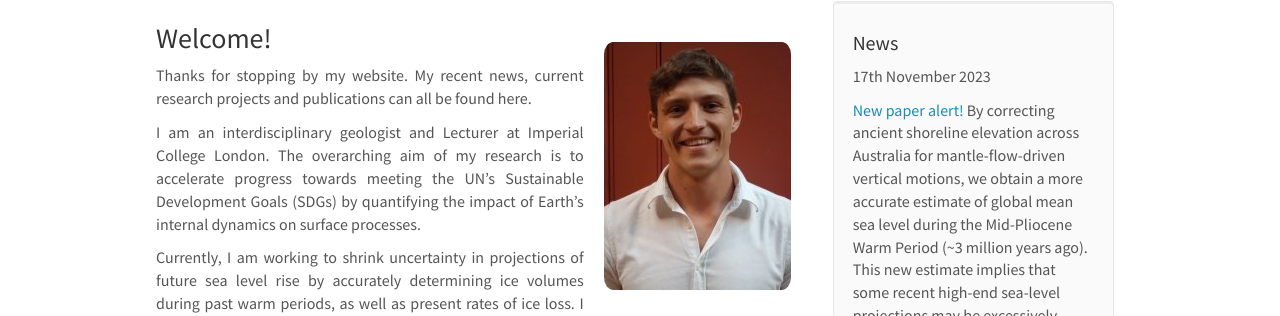
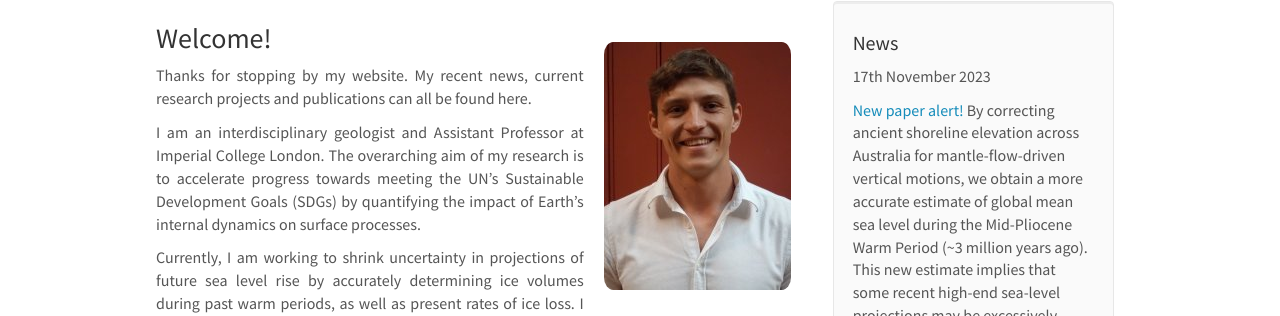
Before and after one commit to freddrichards/freddrichards.github.io, a Jekyll site: the page built from index.md, in a window 1280 px wide and 900 px high. Shown: the part 115-431 px from the top of the window. Built offline with Jekyll 4.4.1, drawn with Linux system fonts in a browser that asks for light colours; nearby versions of some CDN libraries.

Commit message:
Update index.md

```diff
--- a/index.md
+++ b/index.md
@@ -14,7 +14,7 @@ permalink: /
 
 Thanks for stopping by my website. My recent news, current research projects and publications can all be found here.
 
-I am an interdisciplinary geologist and Lecturer at Imperial College London. The overarching aim of my research is to accelerate progress towards meeting the UN's Sustainable Development Goals (SDGs) by quantifying the impact of Earth's internal dynamics on surface processes.
+I am an interdisciplinary geologist and Assistant Professor at Imperial College London. The overarching aim of my research is to accelerate progress towards meeting the UN's Sustainable Development Goals (SDGs) by quantifying the impact of Earth's internal dynamics on surface processes.
 
 Currently, I am working to shrink uncertainty in projections of future sea level rise by accurately determining ice volumes during past warm periods, as well as present rates of ice loss. I am also developing new methods to narrow down the search space for 'supergiant' metal deposits that will be critical for driving the energy transition. This work is building a more complete 4D picture of Earth's evolution, helping to resolve outstanding geodynamic controversies including the thermochemical structure of the deep mantle, the composition and dynamics of tectonic plates, and the influence of mantle convection on landscape evolution.
 
```
